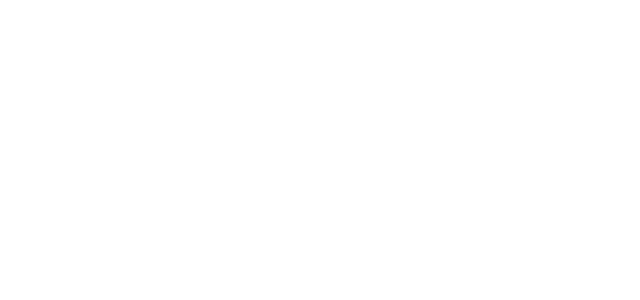
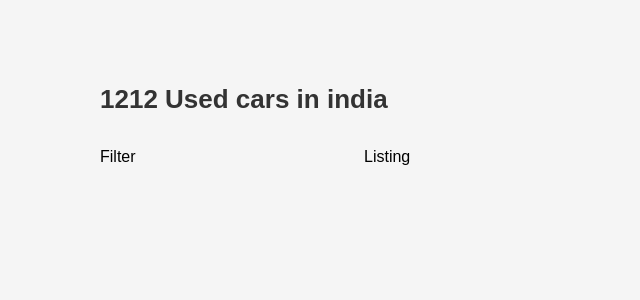
Before and after one commit to cw-joelvarghese/car-listing-react, a React (Vite) app: page / in a window 1280 px wide. Shown: the top 300 px of the page, without its empty margins (0-640 px from the left). Built offline with nearby package versions, Linux system fonts and the light colour scheme.

Commit message:
Create basic layout

```diff
--- a/src/App.css
+++ /dev/null
@@ -1,3 +0,0 @@
-#root {
-    margin: 0;
-}
--- a/src/App.jsx
+++ b/src/App.jsx
@@ -1,9 +1,24 @@
-import "./App.css";
+import styles from "src/App.module.css";
+import Filter from "./components/Filter";
+import Listing from "./components/Listing";
 
 function App() {
     return (
-       <>
-       </>
+        <div className={styles.pageContainer}>
+            <div className={styles.content}>
+                <div className={styles.gridHeading}>
+                    <h2 className={styles.primaryHeading}>
+                        1212 Used cars in india
+                    </h2>
+                </div>
+                <div>
+                    <Filter />
+                </div>
+                <div>
+                    <Listing />
+                </div>
+            </div>
+        </div>
     );
 }
 
--- /dev/null
+++ b/src/App.module.css
@@ -0,0 +1,34 @@
+:root {
+    --page-background: #f5f5f5;
+    --card-background: #fff;
+    --text-primary: #333333;
+    --text-primary-heading-size: 26px;
+    --text-primary-heading-font-weight: 700;
+}
+
+.pageContainer {
+    box-sizing: border-box;
+    min-width: 100vw;
+    min-height: 100vh;
+    padding: 50px 100px;
+    background-color: var(--page-background);
+}
+
+.content {
+    max-width: 1008px;
+    display: grid;
+    grid-template-columns: 1fr 3fr;
+    column-gap: 16px;
+}
+
+.gridHeading {
+    grid-column-start: 1;
+    grid-column-end: 3;
+    padding: 12px 0;
+}
+
+.primaryHeading {
+    color: var(--text-primary);
+    font-size: var(--text-primary-heading-size);
+    font-weight: var(--text-primary-heading-font-weight);
+}
--- /dev/null
+++ b/src/components/Filter.jsx
@@ -0,0 +1,5 @@
+function Filter() {
+    return <>Filter</>;
+}
+
+export default Filter;
--- /dev/null
+++ b/src/components/Listing.jsx
@@ -0,0 +1,5 @@
+function Listing() {
+    return <>Listing</>;
+}
+
+export default Listing;
--- a/src/index.css
+++ b/src/index.css
@@ -4,4 +4,9 @@
 
 body {
     margin: 0px;
+    font-family: sans-serif;
 }
+
+#root {
+    margin: 0;
+}
```
